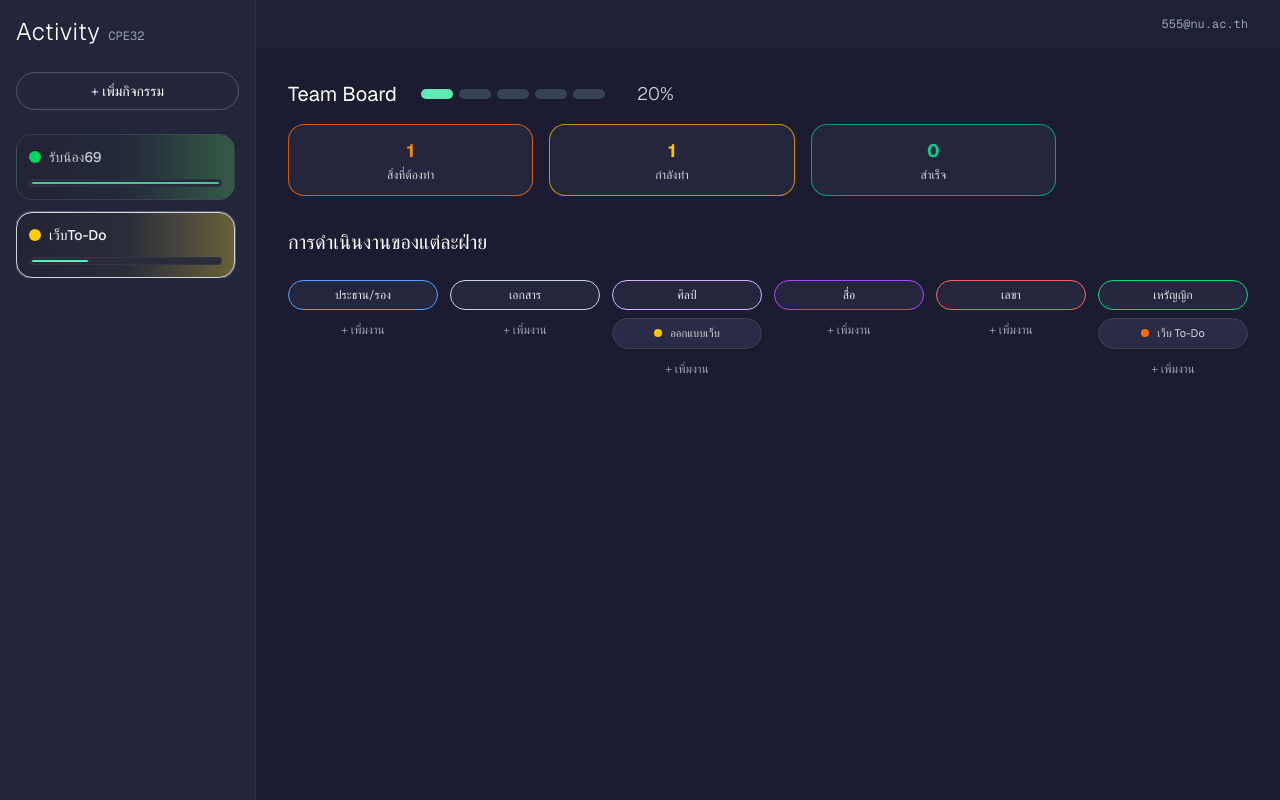
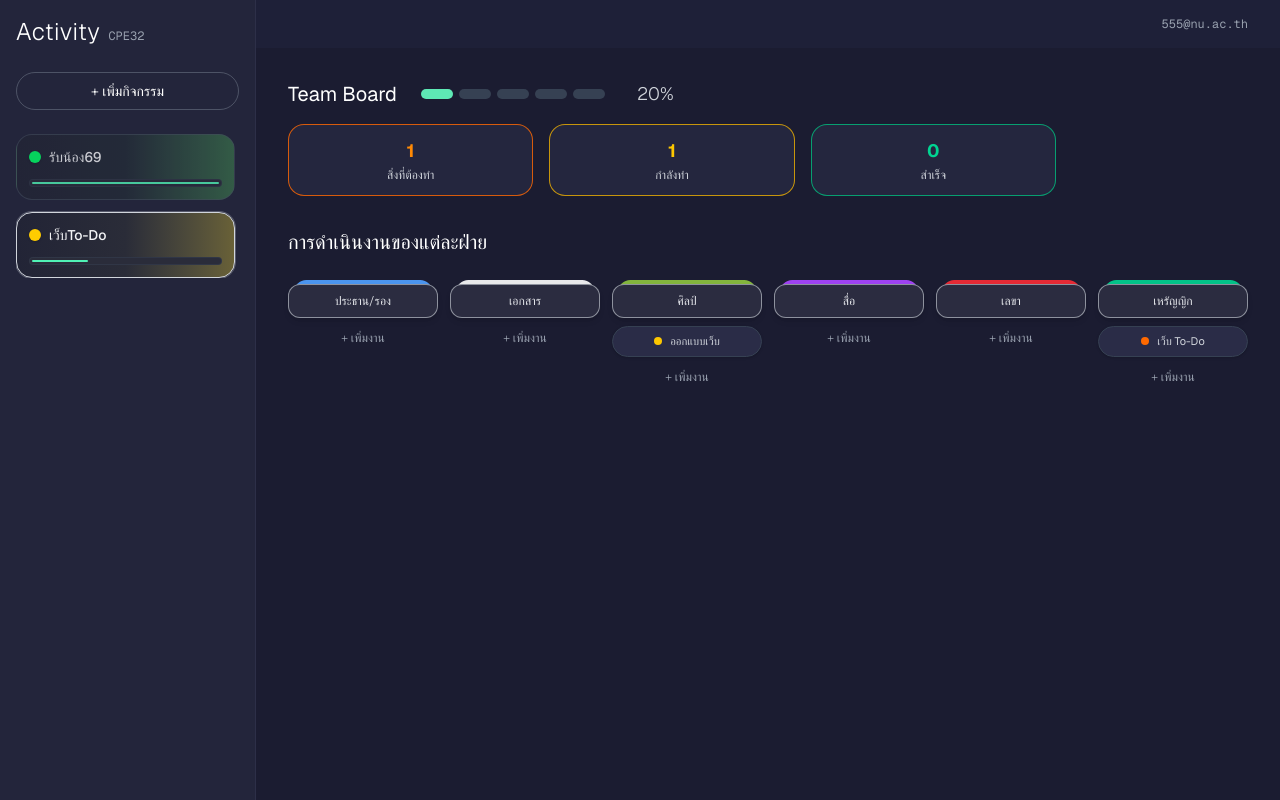
Before and after one commit to CornaeX/cpe32todo, a Next.js app: page / in a window 1280 px wide. Built offline with nearby package versions, Linux system fonts and the light colour scheme.

Commit message:
Refactor Department interface to use topGlowColor and update gradient palettes

```diff
--- a/app/components/ActivityDashboard.tsx
+++ b/app/components/ActivityDashboard.tsx
@@ -12,7 +12,7 @@ interface Task {
 interface Department {
   id: string;
   name: string;
-  borderColor: string;
+  topGlowColor: string; // Accent color peeking out from the top
   tasks: Task[];
 }
 
@@ -22,10 +22,9 @@ interface Activity {
   statusDotColor: string;
   progressColor: string;
   progressPercent: number;
-  bgGradient: string; // Tailwind gradient classes
+  bgGradient: string;
 }
 
-// Preset gradients with dark overlay on left fading into accent color on right
 const GRADIENT_PALETTES = [
   {
     dot: 'bg-[#00ff66]',
@@ -46,11 +45,6 @@ const GRADIENT_PALETTES = [
     dot: 'bg-[#38bdf8]',
     progress: 'bg-[#38bdf8]',
     bgGradient: 'bg-gradient-to-r from-[#222436] via-[#222436] to-[#265375]',
-  },
-  {
-    dot: 'bg-[#f43f5e]',
-    progress: 'bg-[#fb7185]',
-    bgGradient: 'bg-gradient-to-r from-[#222436] via-[#222436] to-[#752636]',
   },
 ];
 
@@ -80,13 +74,11 @@ export const ActivityDashboard: React.FC = () => {
   ]);
   const [selectedActivityId, setSelectedActivityId] = useState<string>('2');
 
-  // Board Task Counts
   const [todoCount] = useState<number>(1);
   const [inProgressCount] = useState<number>(1);
   const [doneCount] = useState<number>(0);
   const progressPercentage = 20;
 
-  // Function to add a new activity with a randomized gradient background
   const handleAddActivity = () => {
     const palette = getRandomPalette();
     const newId = String(activities.length + 1);
@@ -103,22 +95,22 @@ export const ActivityDashboard: React.FC = () => {
     setSelectedActivityId(newId);
   };
 
-  // Department Columns State
+  // Department Columns with top accent colors matching image_5c7f1b.png
   const [departments] = useState<Department[]>([
-    { id: '1', name: 'ประธาน/รอง', borderColor: 'border-blue-400', tasks: [] },
-    { id: '2', name: 'เอกสาร', borderColor: 'border-slate-300', tasks: [] },
+    { id: '1', name: 'ประธาน/รอง', topGlowColor: 'bg-blue-400', tasks: [] },
+    { id: '2', name: 'เอกสาร', topGlowColor: 'bg-white', tasks: [] },
     {
       id: '3',
       name: 'ศิลป์',
-      borderColor: 'border-purple-300',
+      topGlowColor: 'bg-[#8ec63f]', // Lime green from image
       tasks: [{ id: 't1', title: 'ออกแบบเว็บ', statusColor: 'bg-yellow-400' }],
     },
-    { id: '4', name: 'สื่อ', borderColor: 'border-purple-500', tasks: [] },
-    { id: '5', name: 'เลขา', borderColor: 'border-red-400', tasks: [] },
+    { id: '4', name: 'สื่อ', topGlowColor: 'bg-purple-500', tasks: [] },
+    { id: '5', name: 'เลขา', topGlowColor: 'bg-red-500', tasks: [] },
     {
       id: '6',
       name: 'เหรัญญิก',
-      borderColor: 'border-green-400',
+      topGlowColor: 'bg-emerald-400',
       tasks: [{ id: 't2', title: 'เว็บ To-Do', statusColor: 'bg-orange-500' }],
     },
   ]);
@@ -127,13 +119,11 @@ export const ActivityDashboard: React.FC = () => {
     <div className="flex h-screen w-full bg-[#1b1c31] text-white font-sans overflow-hidden">
       {/* Sidebar */}
       <aside className="w-64 bg-[#23253b] p-4 flex flex-col border-r border-[#2d2f48]">
-        {/* Header */}
         <div className="flex items-baseline gap-2 mb-6">
           <h1 className="text-2xl font-light tracking-wide">Activity</h1>
           <span className="text-xs text-gray-400 uppercase font-mono">CPE32</span>
         </div>
 
-        {/* Add Activity Button */}
         <button
           onClick={handleAddActivity}
           className="w-full py-2 mb-6 border border-gray-500/60 rounded-full text-sm font-light hover:bg-[#2d2f48] active:scale-95 transition-all"
@@ -141,7 +131,6 @@ export const ActivityDashboard: React.FC = () => {
           + เพิ่มกิจกรรม
         </button>
 
-        {/* Activity List */}
         <div className="space-y-3 overflow-y-auto pr-1">
           {activities.map((act) => {
             const isSelected = act.id === selectedActivityId;
@@ -155,13 +144,10 @@ export const ActivityDashboard: React.FC = () => {
                     : 'border-gray-600/60 opacity-80 hover:opacity-100 hover:border-gray-400'
                 }`}
               >
-                {/* Title & Dot */}
                 <div className="flex items-center gap-2 mb-3">
                   <span className={`w-3 h-3 rounded-full ${act.statusDotColor} shadow-sm`} />
                   <span className="text-sm font-medium text-gray-100">{act.name}</span>
                 </div>
-
-                {/* Progress Bar Container */}
                 <div className="w-full bg-[#2a2c3a] h-2 rounded-full overflow-hidden p-0.5 border border-gray-700/50">
                   <div
                     className={`h-full ${act.progressColor} rounded-full transition-all duration-300`}
@@ -188,7 +174,6 @@ export const ActivityDashboard: React.FC = () => {
             <div className="flex items-center gap-6 mb-4">
               <h2 className="text-xl font-normal">Team Board</h2>
 
-              {/* Segmented Progress Indicator */}
               <div className="flex items-center gap-1.5">
                 <div className="w-8 h-2.5 bg-emerald-300 rounded-full" />
                 <div className="w-8 h-2.5 bg-gray-700 rounded-full" />
@@ -202,15 +187,12 @@ export const ActivityDashboard: React.FC = () => {
               </span>
             </div>
 
-            {/* Task Status Cards */}
             <div className="grid grid-cols-3 gap-4 max-w-3xl">
-              {/* To Do */}
               <div className="bg-[#24263e] border border-orange-500/80 rounded-2xl py-3 px-4 text-center">
                 <div className="text-lg font-bold text-orange-400 mb-0.5">{todoCount}</div>
                 <div className="text-xs text-gray-300 font-light">สิ่งที่ต้องทำ</div>
               </div>
 
-              {/* In Progress */}
               <div className="bg-[#24263e] border border-yellow-500/80 rounded-2xl py-3 px-4 text-center">
                 <div className="text-lg font-bold text-yellow-400 mb-0.5">
                   {inProgressCount}
@@ -218,7 +200,6 @@ export const ActivityDashboard: React.FC = () => {
                 <div className="text-xs text-gray-300 font-light">กำลังทำ</div>
               </div>
 
-              {/* Done */}
               <div className="bg-[#24263e] border border-emerald-500/80 rounded-2xl py-3 px-4 text-center">
                 <div className="text-lg font-bold text-emerald-400 mb-0.5">{doneCount}</div>
                 <div className="text-xs text-gray-300 font-light">สำเร็จ</div>
@@ -230,15 +211,21 @@ export const ActivityDashboard: React.FC = () => {
           <section>
             <h2 className="text-xl font-normal mb-6">การดำเนินงานของแต่ละฝ่าย</h2>
 
-            {/* Department Columns Grid */}
             <div className="grid grid-cols-6 gap-3">
               {departments.map((dept) => (
                 <div key={dept.id} className="flex flex-col items-center gap-2">
-                  {/* Department Pill Header */}
-                  <div
-                    className={`w-full py-1.5 px-3 bg-[#24263e] border ${dept.borderColor} rounded-full text-center text-xs font-light text-gray-200`}
-                  >
-                    {dept.name}
+
+                  {/* Department Pill Header with top glow element */}
+                  <div className="relative w-full pt-1">
+                    {/* Background Colored Lip / Ellipse (positioned at top) */}
+                    <div
+                      className={`absolute top-0 left-1/2 -translate-x-1/2 w-11/12 h-3 ${dept.topGlowColor} rounded-t-xl opacity-90`}
+                    />
+
+                    {/* Foreground Dark Button Box with Gray Border */}
+                    <div className="relative w-full py-2 px-3 bg-[#2b2c40] border border-gray-300/60 rounded-xl text-center text-xs font-light text-gray-200 z-10 shadow-md">
+                      {dept.name}
+                    </div>
                   </div>
 
                   {/* Tasks List */}
```
